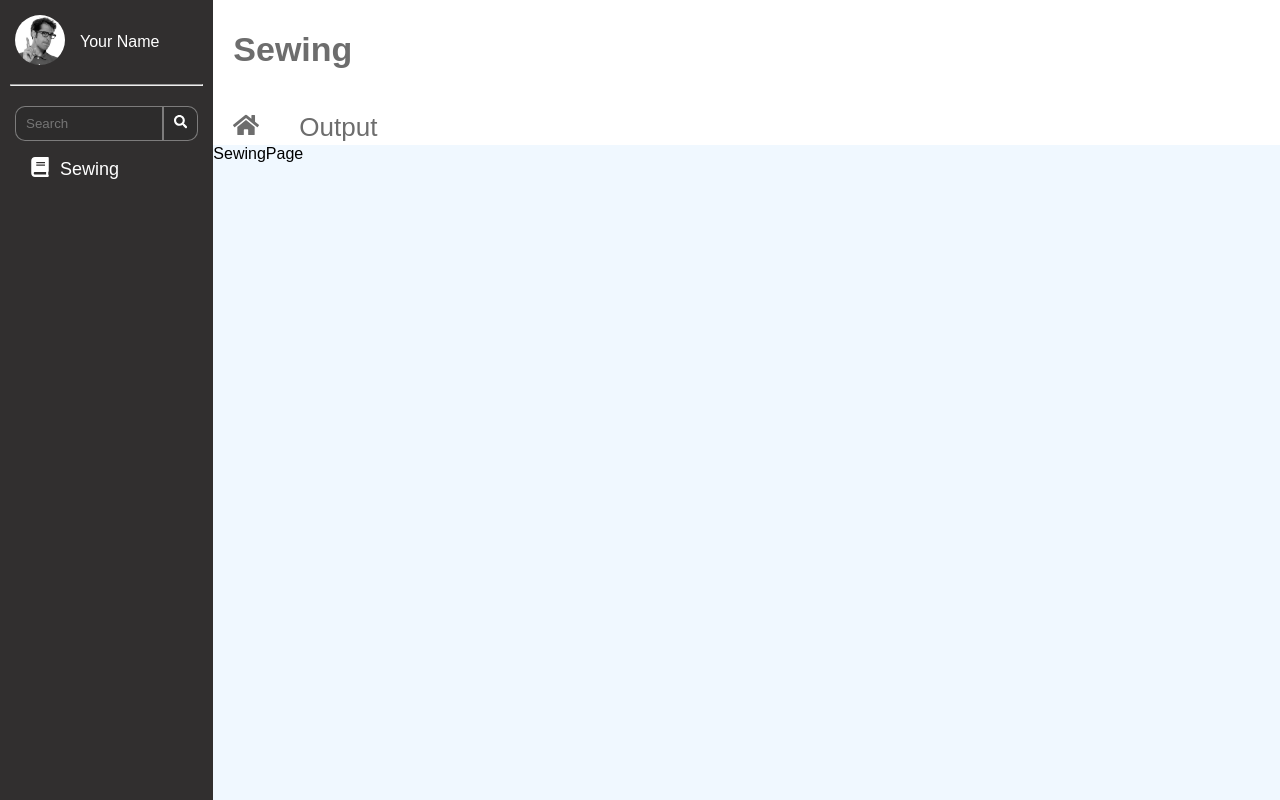
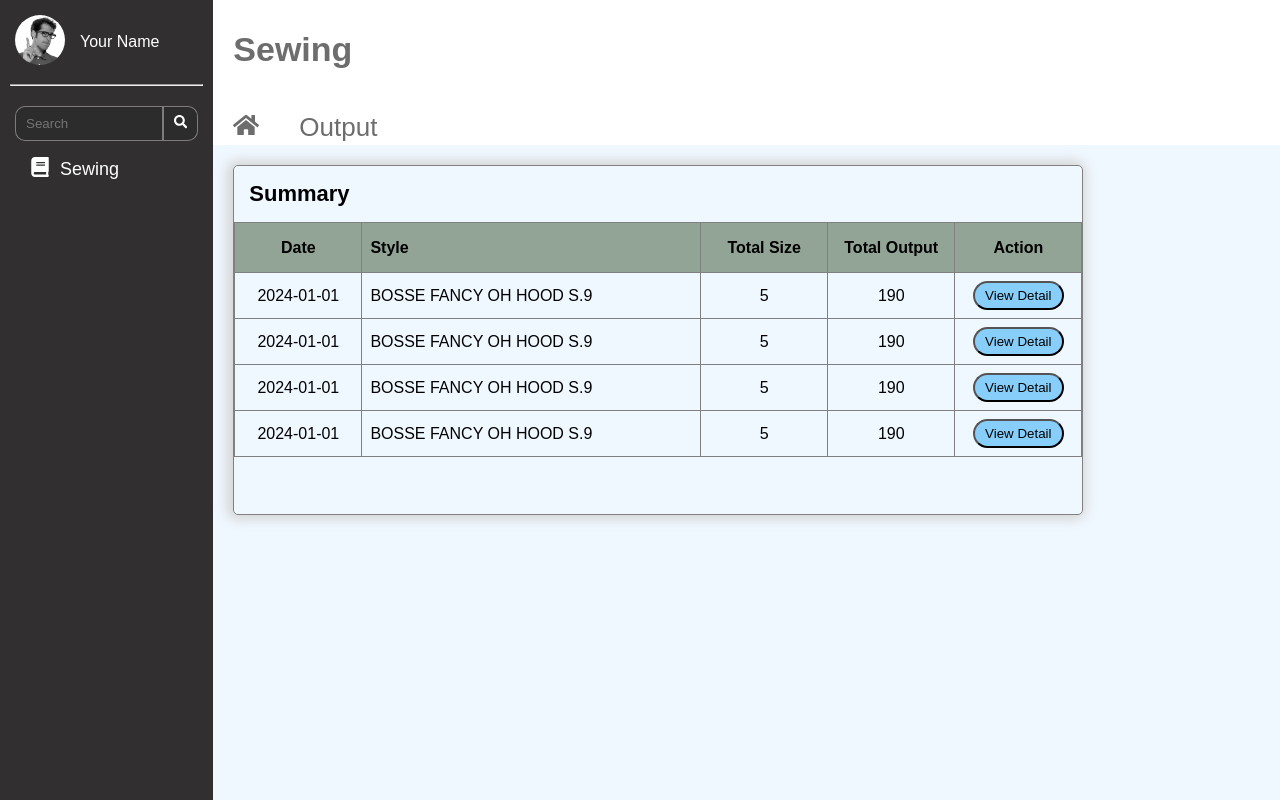
Before and after one commit to hikio-17/mca-test, a React (Vite) app: page /sewing in a window 1280 px wide. Built offline with nearby package versions, Linux system fonts and the light colour scheme.

Commit message:
create table summary

```diff
--- /dev/null
+++ b/src/assets/styles/tablesummary.css
@@ -0,0 +1,70 @@
+table {
+   border-collapse: collapse;
+   width: 100%;
+   border-radius: 5px;
+ }
+
+ thead {
+    height: 50px;
+ }
+
+ th,
+ td {
+   border: 1px solid gray;
+   text-align: left;
+   padding: 8px;
+ }
+
+ th {
+   background-color: #677f66b0;
+ }
+
+ th[colspan]:after {
+   content: '';
+   display: block;
+   border-top: 2px solid #000;
+   margin-top: 8px;
+ }
+
+ th:nth-child(1), td:nth-child(1) {
+    text-align: center;
+    width: 15%;
+  }
+
+  th:nth-child(2), td:nth-child(2) {
+    width: 40%;
+  }
+
+  th:nth-child(3), td:nth-child(3) {
+    text-align: center;
+    width: 15%;
+  }
+
+  th:nth-child(4), td:nth-child(4) {
+    text-align: center;
+    width: 15%;
+  }
+
+  th:nth-child(5), td:nth-child(5) {
+    text-align: center;
+    width: 15%;
+  }
+
+  .action button {
+    background-color: lightskyblue;
+    border-radius: 50px;
+    padding: 5px 10px 5px 10px;
+    color: #000;
+    cursor: pointer;
+    border: 1 px solid gray;
+  }
+
+  .close-detail button {
+    background-color: red;
+    color: #fff;
+  }
+
+  tbody tr:hover {
+    background-color: lightcoral;
+    font-weight: bold;
+  }
--- /dev/null
+++ b/src/components/TableSummary.tsx
@@ -0,0 +1,63 @@
+import { useState } from "react"
+import '../assets/styles/tablesummary.css'
+
+const TableSummary = () => {
+   const [viewDetail, setViewDetail] = useState(false);
+
+   return (
+      <table cellSpacing={0}>
+         <thead>
+            <th>Date</th>
+            <th>Style</th>
+            <th>Total Size</th>
+            <th>Total Output</th>
+            <th>Action</th>
+         </thead>
+
+         <tbody>
+            <tr>
+               <td>2024-01-01</td>
+               <td>BOSSE FANCY OH HOOD S.9</td>
+               <td>5</td>
+               <td>190</td>
+               <td className="action">
+                  <button>View Detail</button>
+               </td>
+            </tr>
+            <tr>
+               <td>2024-01-01</td>
+               <td>BOSSE FANCY OH HOOD S.9</td>
+               <td>5</td>
+               <td>190</td>
+               <td className={`action ${viewDetail && 'close-detail'} `}>
+                  <button
+                     onClick={() => setViewDetail(!viewDetail)}
+                  >
+                     {viewDetail ? 'Close Detail' : 'View Detail'}
+                  </button>
+               </td>
+            </tr>
+            <tr>
+               <td>2024-01-01</td>
+               <td>BOSSE FANCY OH HOOD S.9</td>
+               <td>5</td>
+               <td>190</td>
+               <td className="action">
+                  <button>View Detail</button>
+               </td>
+            </tr>
+            <tr>
+               <td>2024-01-01</td>
+               <td>BOSSE FANCY OH HOOD S.9</td>
+               <td>5</td>
+               <td>190</td>
+               <td className="action">
+                  <button>View Detail</button>
+               </td>
+            </tr>
+         </tbody>
+      </table>
+   )
+}
+
+export default TableSummary
--- a/src/index.css
+++ b/src/index.css
@@ -55,7 +55,7 @@ hr {
   margin-bottom: 1rem;
   display: flex;
   width: 100%;
-   padding:10px 15px 0 15px;
+  padding: 10px 15px 0 15px;
   border-radius: 10px;
 }
 
@@ -84,7 +84,7 @@ hr {
 }
 
 .sidebar__menu {
-   padding:0 30px 0 30px;
+  padding: 0 30px 0 30px;
 }
 
 .sidebar__menu-item {
@@ -145,3 +145,22 @@ hr {
 .header-nav__menu-item:hover {
   border-bottom: 2px solid green;
 }
+
+/* STYLE SEWING PAGE */
+
+.sewing-page {
+  padding: 20px;
+}
+
+.sewing-page__summary {
+  border: 1px solid gray;
+  border-radius: 5px;
+  width: 850px;
+  min-height: 350px;
+  box-shadow: -2px 0px 13px 4px lightgrey;
+}
+
+.sewing-page__summary-title {
+  font-size: 22px;
+  padding: 15px;
+}
--- a/src/pages/SewingPage.tsx
+++ b/src/pages/SewingPage.tsx
@@ -1,6 +1,14 @@
+import TableSummary from "../components/TableSummary"
+
 const SewingPage = () => {
   return (
-    <div>SewingPage</div>
+    <section className="sewing-page">
+      <div className="sewing-page__summary">
+        <h4 className="sewing-page__summary-title">Summary</h4>
+
+        <TableSummary />
+      </div>
+    </section>
   )
 }
 
```
Also changed, not shown: src/components/Layout.tsx (deleted, +0 -13 lines). Lines whose indentation alone changed are shown as unchanged.
